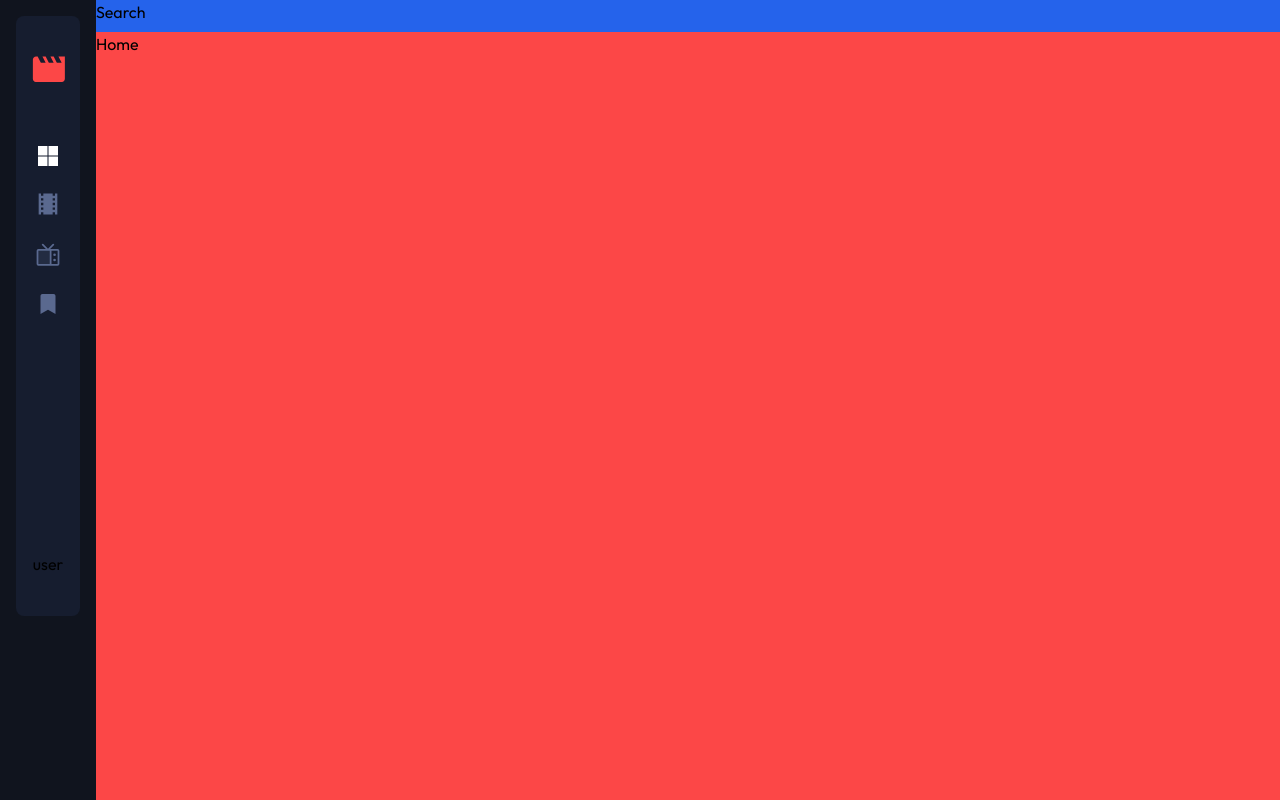
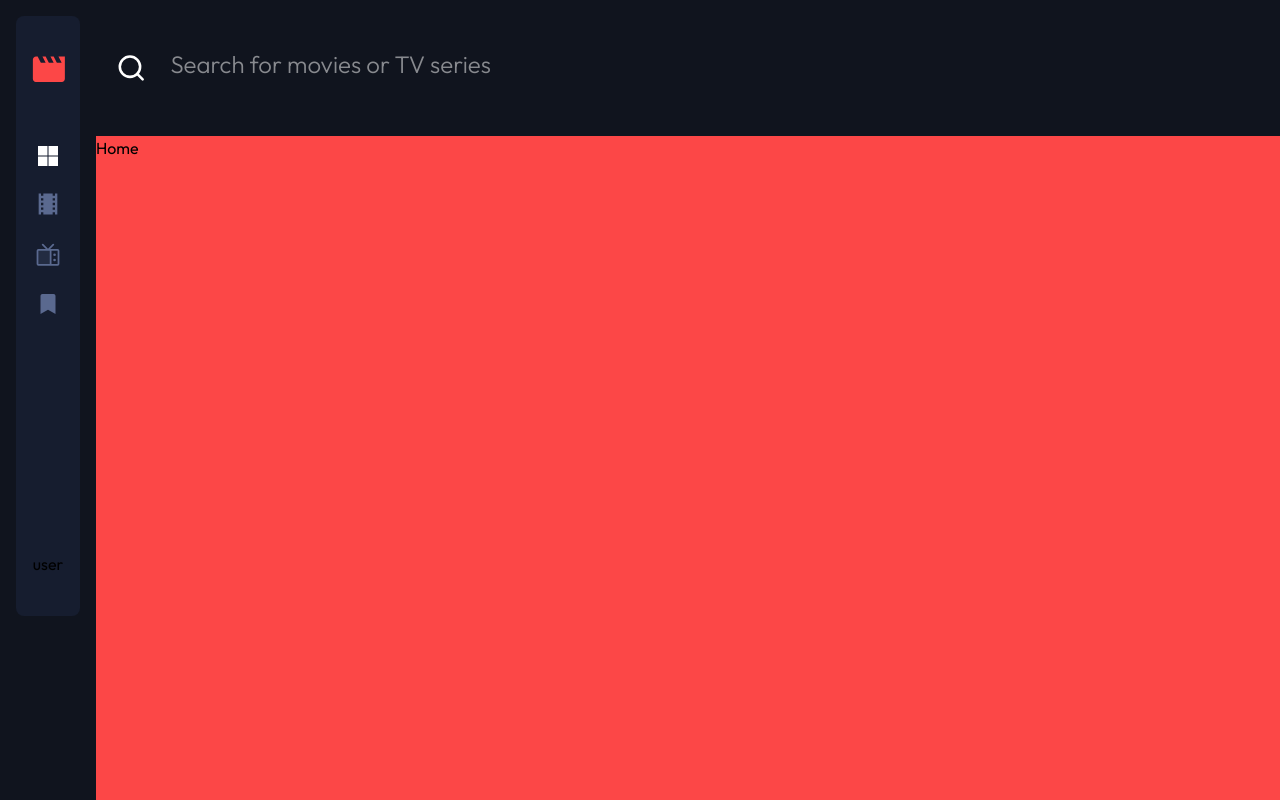
Before and after one commit to aleksandarjo/watchlist, a React (Vite) app: page / in a window 1280 px wide. Built offline with nearby package versions, Linux system fonts and the light colour scheme.

Commit message:
search component

```diff
--- a/src/components/AppLayout.jsx
+++ b/src/components/AppLayout.jsx
@@ -7,14 +7,12 @@ const AppLayout = () => {
   return (
     <div className="grid min-h-dvh grid-rows-[auto_2rem_1fr] lg:grid-cols-[6rem_1fr] lg:grid-rows-1">
       <Sidebar />
-      <div className="grid grid-rows-[2rem_1fr]">
-        <div className="bg-blue-600">
-          <Search />
-        </div>
+      <main className="grid lg:grid-rows-[8.5rem_1fr]">
+        <Search />
         <div className="bg-red">
           <Outlet />
         </div>
-      </div>
+      </main>
     </div>
   );
 };
--- a/src/components/Search.jsx
+++ b/src/components/Search.jsx
@@ -1,5 +1,16 @@
+import { LuSearch } from "react-icons/lu";
+
 const Search = () => {
-  return <div>Search</div>;
+  return (
+    <form className="flex items-center justify-start gap-6 px-5 py-10 lg:py-0">
+      <LuSearch className="text-[2rem] text-white" />
+      <input
+        className="w-full bg-transparent text-lg text-white caret-red lg:heading-m selection:bg-red placeholder:text-white/50 focus:outline-none lg:border-b lg:border-b-transparent lg:pb-2 lg:focus:border-white "
+        type="text"
+        placeholder="Search for movies or TV series"
+      />
+    </form>
+  );
 };
 
 export default Search;
```
